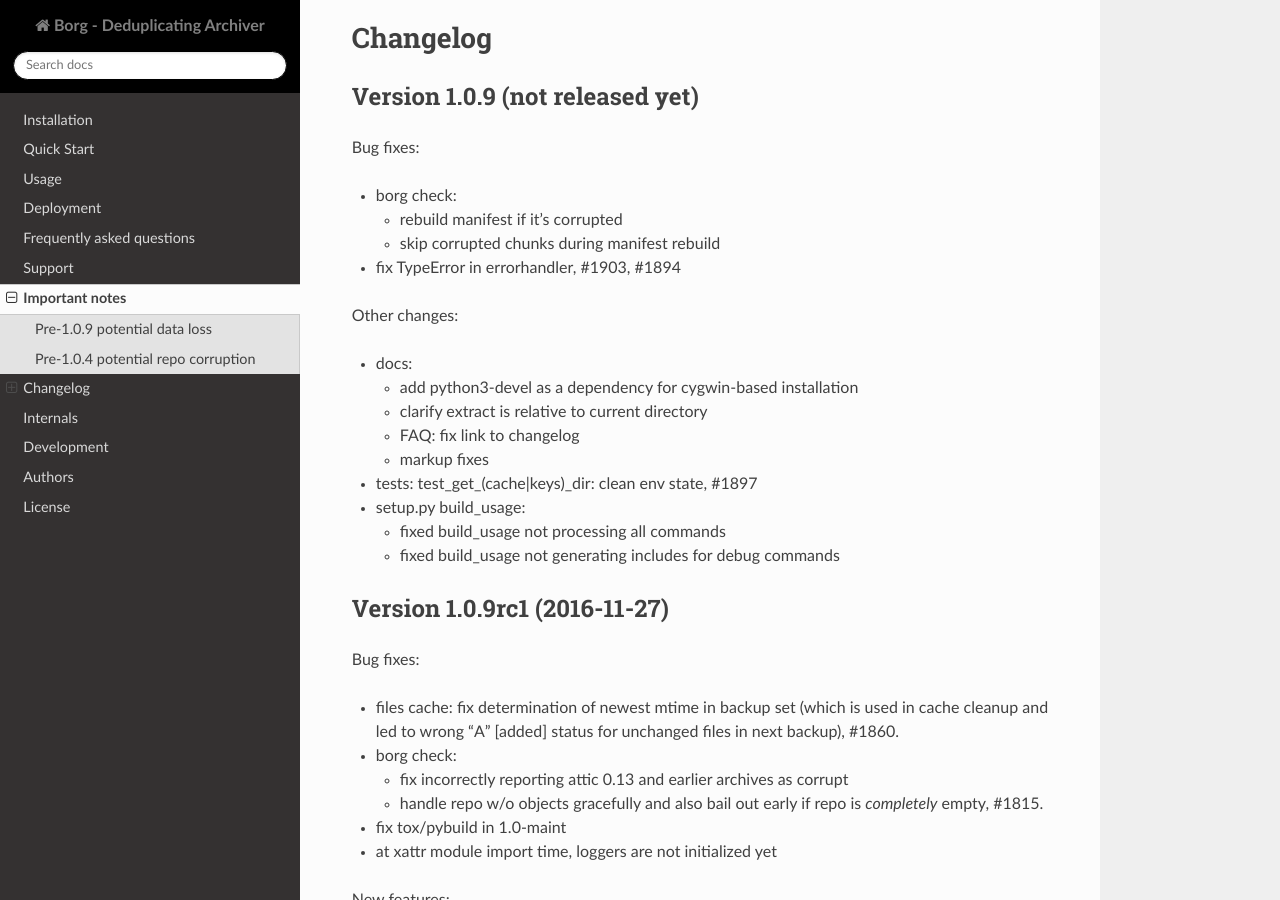
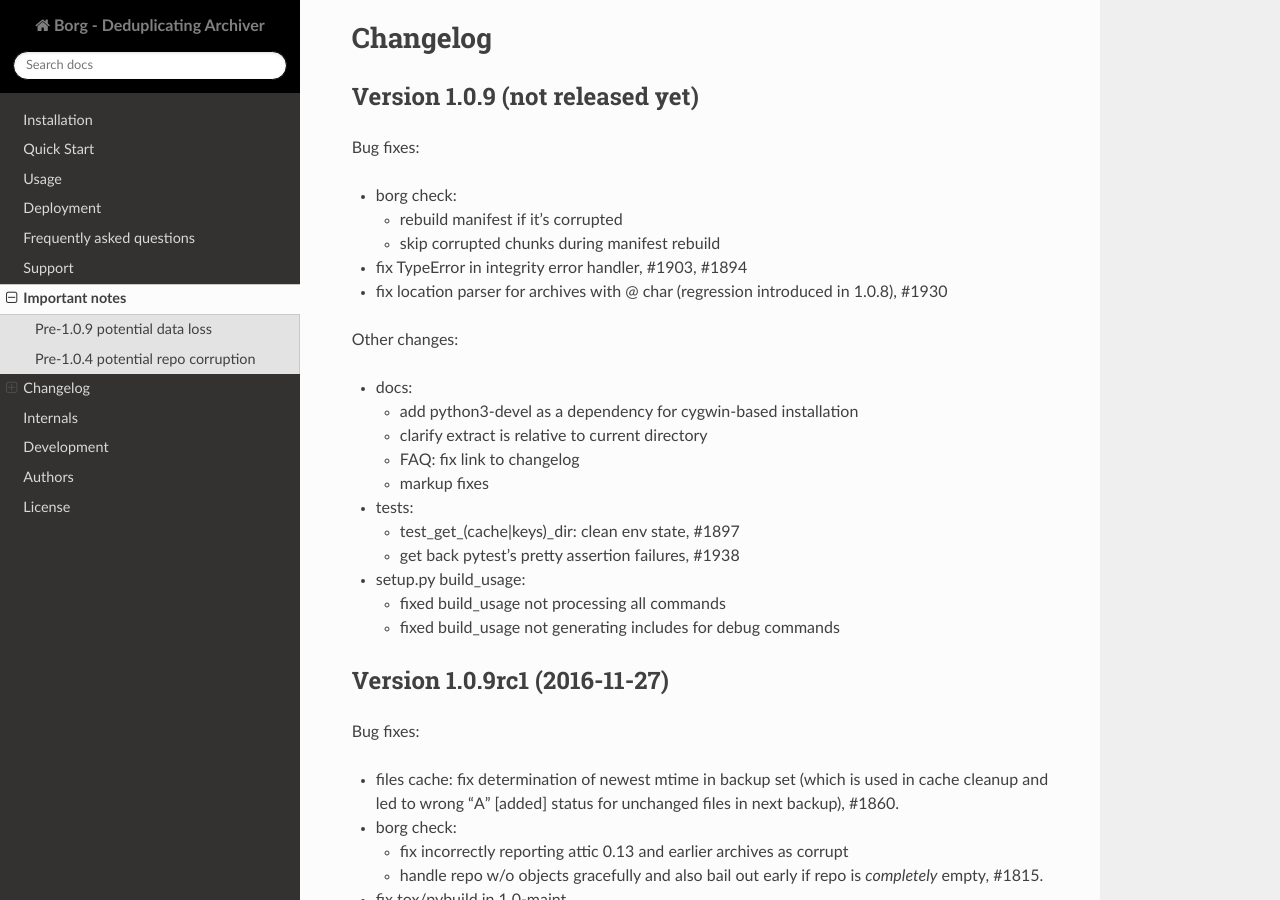
Before and after one commit to borgbackup/borg, a Sphinx documentation site: the page built from docs/changes.rst, in a window 1280 px wide and 900 px high, scrolled down 1552 px. Built offline with Sphinx 7.4.7 and the Read the Docs theme 2.0.0, drawn with Linux system fonts in a browser that asks for light colours; pages that are not in the unit, such as notebooks, are missing from menus; the version number could not be read and is left out.

Commit message:
update CHANGES (1.0-maint) (#1954)

```diff
--- a/docs/changes.rst
+++ b/docs/changes.rst
@@ -80,7 +80,8 @@
 
   - rebuild manifest if it's corrupted
   - skip corrupted chunks during manifest rebuild
-- fix TypeError in errorhandler, #1903, #1894
+- fix TypeError in integrity error handler, #1903, #1894
+- fix location parser for archives with @ char (regression introduced in 1.0.8), #1930
 
 Other changes:
 
@@ -90,7 +91,10 @@
   - clarify extract is relative to current directory
   - FAQ: fix link to changelog
   - markup fixes
-- tests: test_get_(cache|keys)_dir: clean env state, #1897
+- tests:
+
+  - test_get_(cache|keys)_dir: clean env state, #1897
+  - get back pytest's pretty assertion failures, #1938
 - setup.py build_usage:
 
   - fixed build_usage not processing all commands
```
